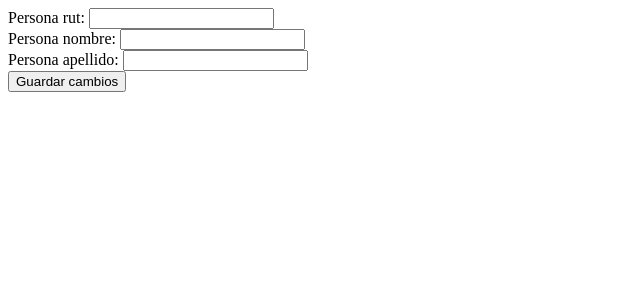
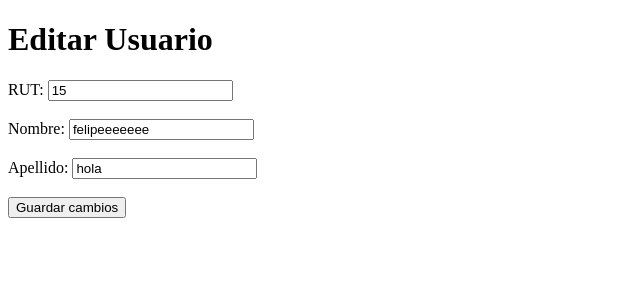
Before and after one commit to Felipe-Blest/GHcrud, a Django app: page /editar/15 in a window 1280 px wide. Shown: the top 300 px of the page, without its empty margins (0-640 px from the left). Run offline with Django 4.2, Linux system fonts and the light colour scheme; data comes from the database, SQL or seed files in the repository; both versions use the stored data as it was after the commit.

Commit message:
listo para release

```diff
--- a/persona/models.py
+++ b/persona/models.py
@@ -1,7 +1,7 @@
 from django.db import models
 
 class Persona(models.Model):
-    rut = models.CharField(db_column='rut', blank=False, max_length=20)
+    rut = models.CharField(db_column='rut', blank=False, max_length=20, primary_key=True)
     nombre = models.CharField(db_column='nombre', blank=False, max_length=20)
     apellido = models.CharField(db_column='apellido', blank=False, max_length=30)
 
--- a/persona/templates/editar.html
+++ b/persona/templates/editar.html
@@ -1,33 +1,22 @@
 <!DOCTYPE html>
-<html lang="es">
+<html>
+<head>
+    <title>Editar Usuario</title>
+</head>
+<body>
+    <h1>Editar Usuario</h1>
+    <form method="POST" action="/actualizar/{{persona.rut}}">
+        {% csrf_token %}
+        <label for="rut">RUT:</label>
+        <input type="text" id="rut" name="rut" value="{{ persona.rut }}" required><br><br>
 
-<head>
-    <meta charset="UTF-8">
-    <meta http-equiv="X-UA-Compatible" content="IE=edge">
-    <meta name="viewport" content="width=device-width, initial-scale=1.0">
-    <title>Document</title>
-</head>
+        <label for="nombre">Nombre:</label>
+        <input type="text" id="nombre" name="nombre" value="{{ persona.nombre }}" required><br><br>
 
-<body>
-    <form method="post">
-        {% csrf_token %}
-        <div>
-            <label for="{{ form.rut.id_for_label }}">Persona rut:</label>
-            {{ form.rut }}
-            <input type="text" name="rut" value="{{ form.rut.value }}">
-        </div>
-        <div>
-            <label for="{{ form.nombre.id_for_label }}">Persona nombre:</label>
-            {{ form.nombre }}
-            <input type="text" name="nombre" value="{{ form.nombre.value }}">
-        </div>
-        <div>
-            <label for="{{ form.apellido.id_for_label }}">Persona apellido:</label>
-            {{ form.apellido }}
-            <input type="text" name="apellido" value="{{ form.apellido.value }}">
-        </div>
-        <button type="submit">Guardar cambios</button>
+        <label for="apellido">Apellido:</label>
+        <input type="text" id="apellido" name="apellido" value="{{ persona.apellido }}" required><br><br>
+
+        <input type="submit" value="Guardar cambios">
     </form>
 </body>
-
 </html>
--- a/persona/views.py
+++ b/persona/views.py
@@ -26,17 +26,12 @@ def editar(request,rut):
     return render(request, 'editar.html', {'persona': persona})
 
 def actualizar(request, rut):
-    persona = get_object_or_404(Persona, rut=rut)
-
-    if request.method == 'POST':
-        form = PersonaForm(request.POST, instance=persona)
-        if form.is_valid():
-            form.save()
-            return HttpResponseRedirect('/mostrar')
-    else:
-        form = PersonaForm(instance=persona)
-
-    return render(request, 'editar.html', {'form': form, 'persona': persona})
+    persona = Persona.objects.get(rut=rut)
+    form = PersonaForm(request.POST, instance = persona)
+    if form.is_valid():
+        form.save()
+        return redirect("/mostrar")
+    return render(request, 'editar.html', {'persona': persona})
 
 def eliminar(request, rut):
     persona = Persona.objects.get(rut=rut)
```
Also changed, not shown: db.sqlite3.
